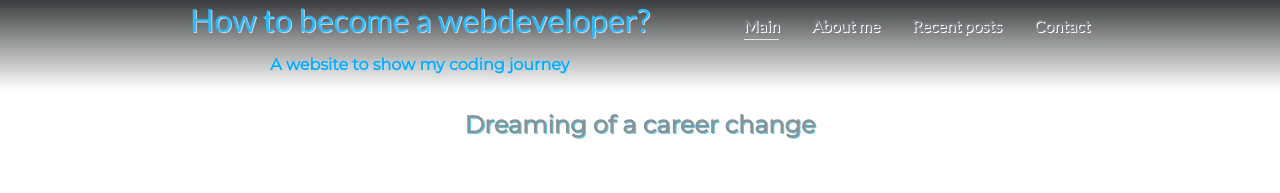
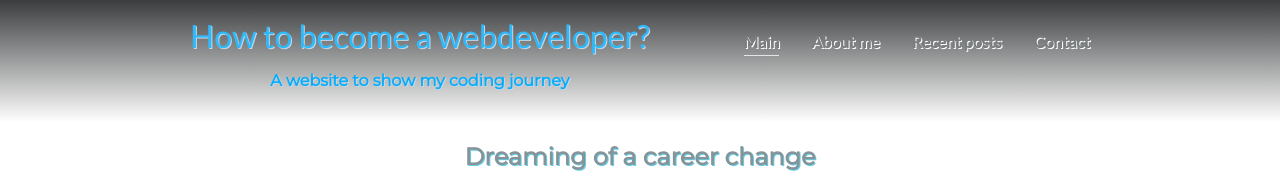
Before and after one commit to noribozo/my-own-website, a plain HTML site: page index.html in a window 1280 px wide. Shown: the top 193 px of the page. Drawn offline with Linux system fonts and the light colour scheme.

Commit message:
Update styles.css

```diff
--- a/styles.css
+++ b/styles.css
@@ -8,7 +8,7 @@ body {
 header {
   text-align: center;
   background: linear-gradient(#3a3c3d, #ffff);
-  padding: /*1em*/0;
+  padding: 1em;
 }
 
 /* navigation */
```
